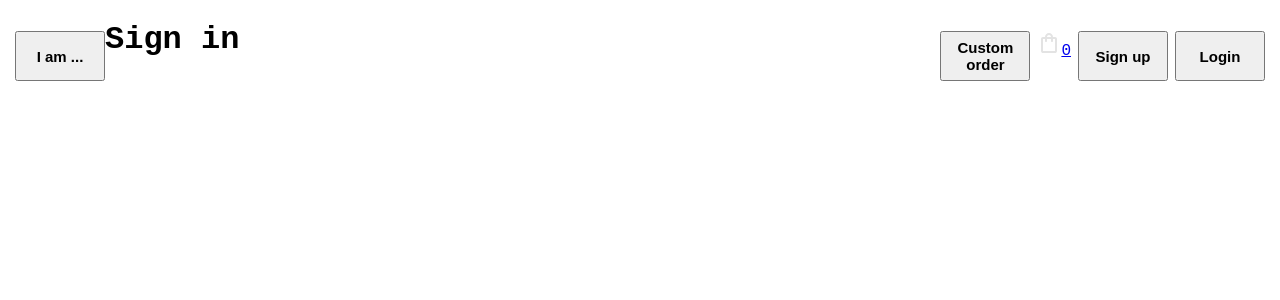
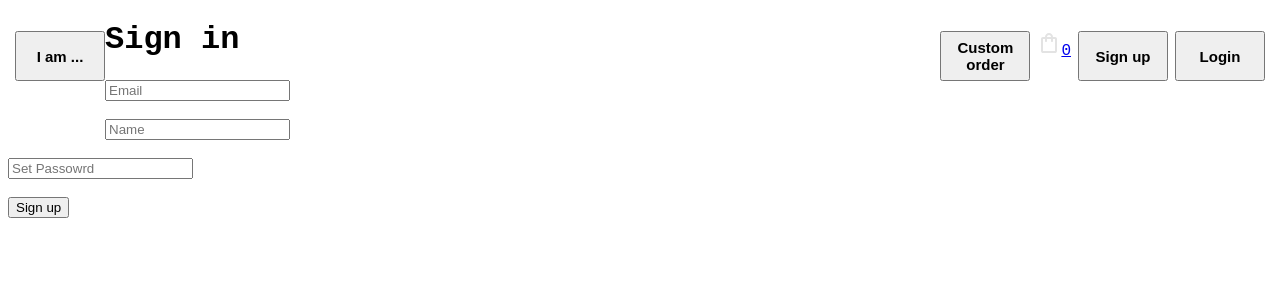
Before and after one commit to SilentStorm227/I-am, a React (Vite) app in the folder Frontend/I-am/: page /Sign-in in a window 1280 px wide. Shown: the top 300 px of the page. Built offline with nearby package versions, Linux system fonts and the light colour scheme.

Commit message:
custom order , adjustmewnts 10 -  custom order donegit add .git add .

```diff
--- a/Frontend/I-am/src/Pages/Signin.jsx
+++ b/Frontend/I-am/src/Pages/Signin.jsx
@@ -2,6 +2,10 @@ function Signin() {
     return(
         <div>
             <h1>Sign in</h1>
+            <input placeholder="Email"></input><br /><br />
+            <input placeholder="Name"></input><br /><br/>
+            <input placeholder="Set Passowrd"></input><br /><br />
+            <button>Sign up</button>
         </div>
     )
 }
```
